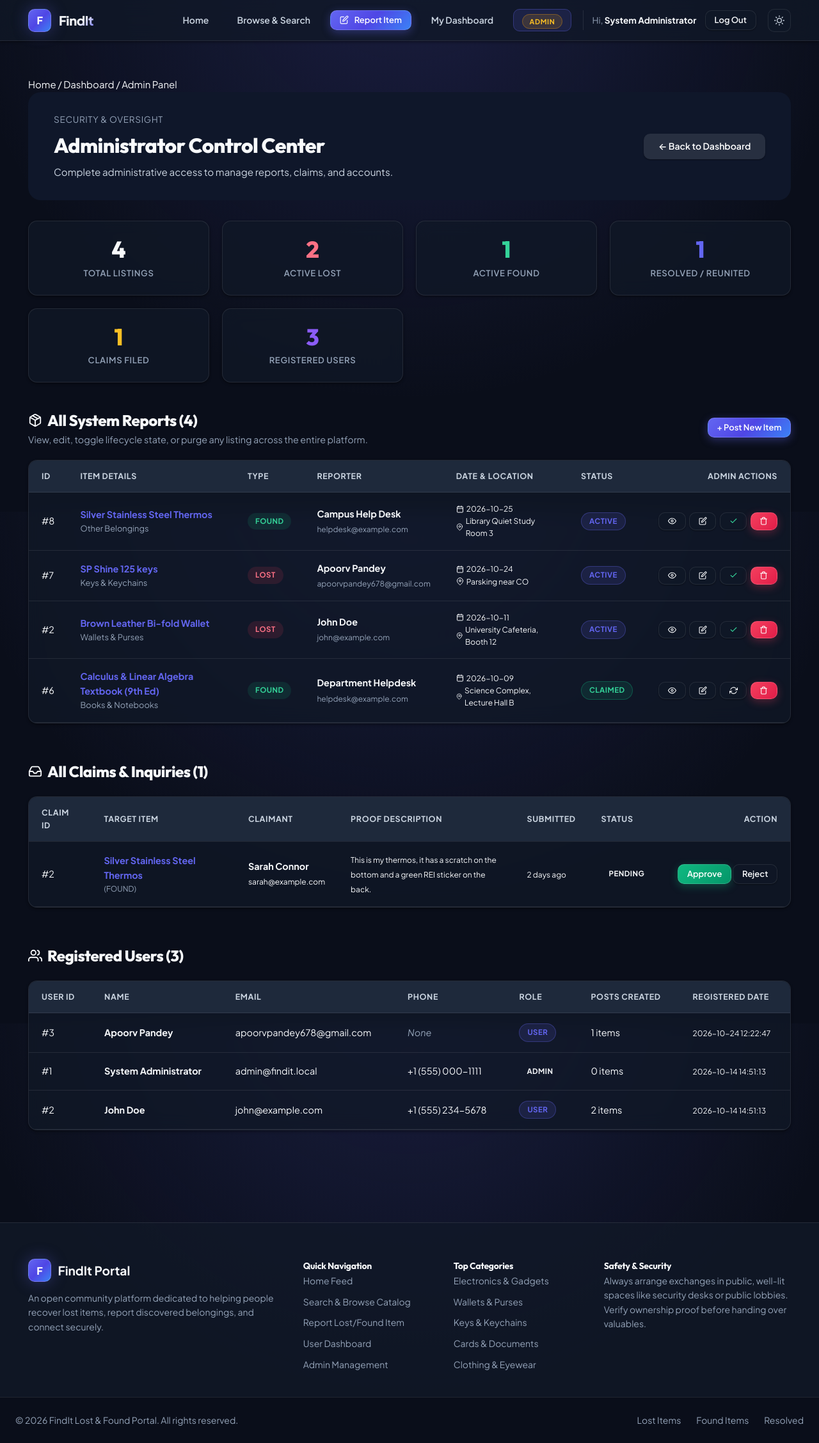
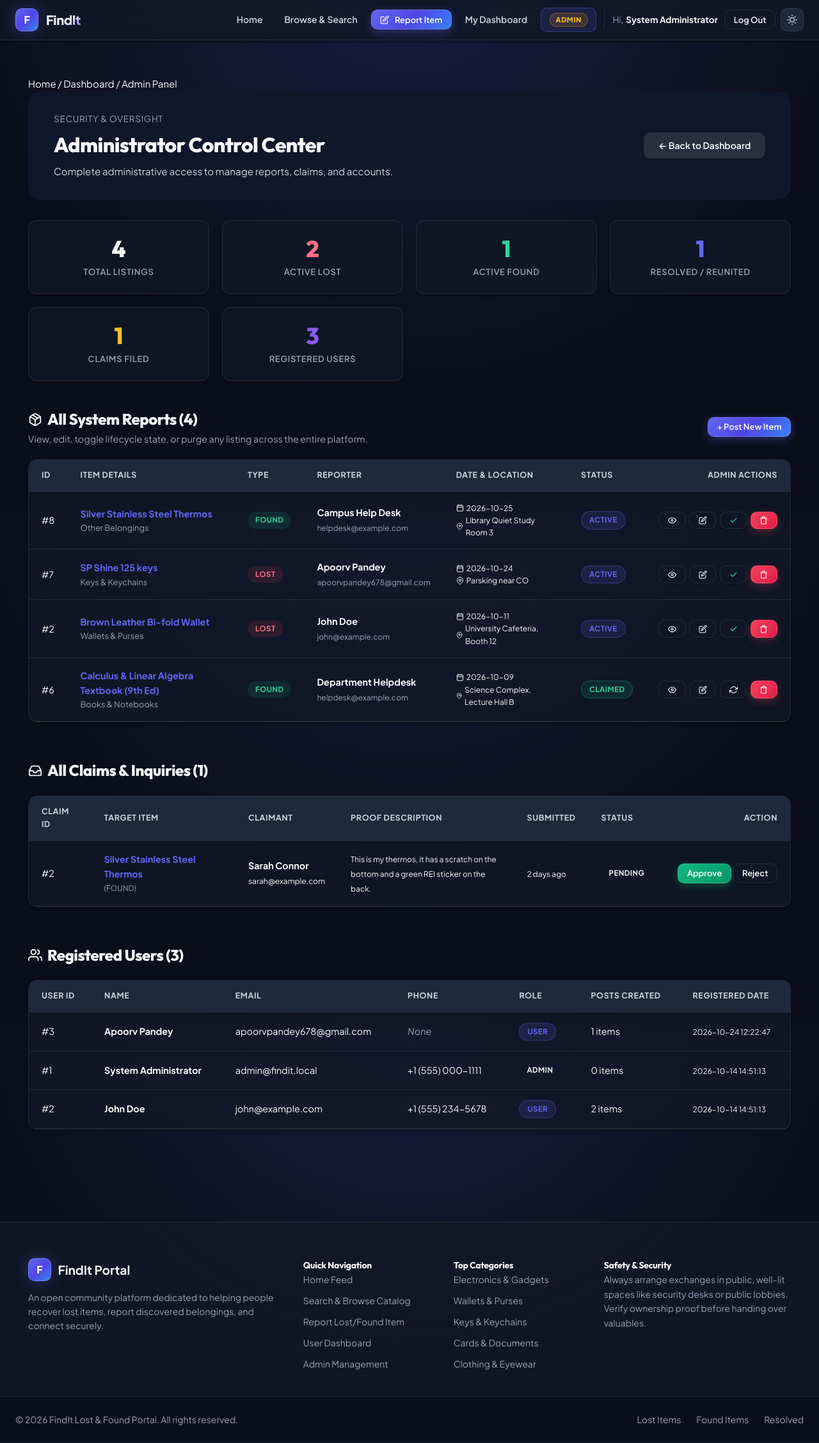
Before and after one commit to kevalpansuriya7868-lang/lost-and-found-final-WD-OEP, a PHP site: page /admin.php in a window 1280 px wide. Shown: the whole page at 64% size. After the commit the page ends 2228 px from the top, so only its background shows below. Run offline with PHP 8.4, Linux system fonts and the light colour scheme; a user stored in the database is signed in; data comes from the database, SQL or seed files in the repository.

Commit message:
Fix text contrast across cards/containers and refine top navigation layout

```diff
--- a/browse.html
+++ b/browse.html
@@ -66,7 +66,7 @@
         </div>
 
         <!-- Search & Filter Controls Card -->
-        <div style="background: #ffffff; border-radius: var(--radius-md); border: 1px solid var(--border-color); box-shadow: var(--shadow-xs); padding: 1.5rem; margin-bottom: 1.75rem;">
+        <div style="background: var(--bg-card); border-radius: var(--radius-md); border: 1px solid var(--border-color); box-shadow: var(--shadow-xs); padding: 1.5rem; margin-bottom: 1.75rem;">
             <h1 style="font-size: 1.35rem; font-weight: 700; margin-bottom: 1rem; color: var(--text-main);">
                 Search Database
             </h1>
--- a/browse.php
+++ b/browse.php
@@ -72,7 +72,7 @@ render_header('Search & Browse Catalog', 'browse');
     </div>
 
     <!-- Search & Filter Controls Card -->
-    <div style="background: #ffffff; border-radius: var(--radius-lg); border: 1px solid var(--border-color); box-shadow: var(--shadow-sm); padding: 1.75rem; margin-bottom: 2rem;">
+    <div style="background: var(--bg-card); border-radius: var(--radius-lg); border: 1px solid var(--border-color); box-shadow: var(--shadow-sm); padding: 1.75rem; margin-bottom: 2rem;">
         <h1 style="font-size: 1.75rem; font-weight: 800; margin-bottom: 1.25rem; display: flex; align-items: center; gap: 0.65rem;">
             <?= get_svg_icon('search', 'svg-icon', 24) ?> Search &amp; Filter Database
         </h1>
--- a/css/style.css
+++ b/css/style.css
@@ -237,12 +237,14 @@ img {
 }
 
 .nav-container {
-  max-width: 1240px;
+  max-width: 1400px;
+  width: 100%;
   margin: 0 auto;
-  padding: 0.85rem 1.5rem;
+  padding: 0.75rem 1.5rem;
   display: flex;
   justify-content: space-between;
   align-items: center;
+  gap: 1rem;
 }
 
 .logo {
@@ -253,6 +255,8 @@ img {
   font-weight: 800;
   color: var(--text-main);
   letter-spacing: -0.02em;
+  text-decoration: none;
+  flex-shrink: 0;
 }
 
 .logo-icon {
@@ -268,19 +272,35 @@ img {
   font-size: 1rem;
   box-shadow: var(--shadow-glow);
   border: 1px solid rgba(255, 255, 255, 0.2);
+  flex-shrink: 0;
 }
 
 .logo-text {
   background: linear-gradient(135deg, var(--text-main) 60%, var(--primary) 100%);
   -webkit-background-clip: text;
   -webkit-text-fill-color: transparent;
+  white-space: nowrap;
+}
+
+.nav-menu {
+  display: flex;
+  align-items: center;
 }
 
 .nav-links {
   display: flex;
   align-items: center;
-  gap: 1.15rem;
+  gap: 0.5rem;
   list-style: none;
+  margin: 0;
+  padding: 0;
+  flex-wrap: nowrap;
+}
+
+.nav-links > li {
+  display: flex;
+  align-items: center;
+  flex-shrink: 0;
 }
 
 .nav-link {
@@ -290,6 +310,12 @@ img {
   transition: var(--transition);
   padding: 0.45rem 0.8rem;
   border-radius: var(--radius-sm);
+  text-decoration: none;
+  white-space: nowrap;
+  display: inline-flex;
+  align-items: center;
+  gap: 0.4rem;
+  line-height: 1.25;
 }
 
 .nav-link:hover {
@@ -301,40 +327,58 @@ img {
   color: var(--primary);
   background: var(--primary-light);
   border: 1px solid var(--primary-border);
+  font-weight: 700;
 }
 
 .user-pill-container {
   display: flex;
   align-items: center;
-  gap: 0.85rem;
-  padding-left: 0.85rem;
+  gap: 0.65rem;
+  padding-left: 0.75rem;
+  margin-left: 0.25rem;
   border-left: 1px solid var(--border-color);
+  flex-shrink: 0;
+  white-space: nowrap;
 }
 
 .user-greeting {
   font-size: 0.85rem;
   color: var(--text-muted);
+  white-space: nowrap;
+  display: inline-flex;
+  align-items: center;
+  gap: 0.25rem;
 }
 
 .user-greeting strong {
   color: var(--text-main);
+  font-weight: 700;
+  max-width: 150px;
+  overflow: hidden;
+  text-overflow: ellipsis;
+  white-space: nowrap;
+  display: inline-block;
+  vertical-align: middle;
 }
 
 .admin-badge {
   background: rgba(245, 158, 11, 0.15);
   color: #fbbf24;
-  padding: 0.25rem 0.65rem;
+  padding: 0.2rem 0.55rem;
   border-radius: var(--radius-full);
   font-size: 0.68rem;
-  font-weight: 700;
+  font-weight: 800;
   letter-spacing: 0.06em;
   text-transform: uppercase;
   border: 1px solid rgba(245, 158, 11, 0.35);
+  display: inline-flex;
+  align-items: center;
+  line-height: 1.2;
 }
 
 /* Theme Toggle Button */
 .theme-toggle-btn {
-  background: var(--bg-card);
+  background: var(--bg-elevated);
   border: 1px solid var(--border-color);
   color: var(--text-secondary);
   width: 36px;
@@ -345,6 +389,7 @@ img {
   justify-content: center;
   cursor: pointer;
   transition: var(--transition);
+  flex-shrink: 0;
 }
 
 .theme-toggle-btn:hover {
@@ -395,6 +440,9 @@ html[data-theme="light"] .theme-icon-light { display: none; }
   border: 1px solid transparent;
   outline: none;
   line-height: 1.25;
+  white-space: nowrap;
+  flex-shrink: 0;
+  text-decoration: none;
 }
 
 .btn-primary {
--- a/dashboard.php
+++ b/dashboard.php
@@ -242,7 +242,7 @@ render_header('My Dashboard', 'dashboard');
                                     <?php endif; ?>
                                 </td>
                                 <td style="max-width: 320px;">
-                                    <div style="background: #f8fafc; padding: 0.6rem 0.8rem; border-radius: 6px; font-size: 0.9rem; border: 1px solid var(--border-color);">
+                                    <div style="background: var(--bg-elevated); color: var(--text-main); padding: 0.6rem 0.8rem; border-radius: 6px; font-size: 0.9rem; border: 1px solid var(--border-color);">
                                         <?= nl2br(htmlspecialchars($claim['claim_message'])) ?>
                                     </div>
                                 </td>
--- a/index.html
+++ b/index.html
@@ -232,8 +232,8 @@
         </section>
 
         <!-- Bottom CTA -->
-        <div style="text-align: center; margin-top: 3.5rem; padding: 2.25rem; background: #ffffff; border-radius: var(--radius-md); border: 1px solid var(--border-color); box-shadow: var(--shadow-xs);">
-            <h3 style="font-size: 1.3rem; font-weight: 700; margin-bottom: 0.4rem;">Need assistance locating an item?</h3>
+        <div style="text-align: center; margin-top: 3.5rem; padding: 2.25rem; background: var(--bg-card); border-radius: var(--radius-md); border: 1px solid var(--border-color); box-shadow: var(--shadow-xs);">
+            <h3 style="font-size: 1.3rem; font-weight: 700; margin-bottom: 0.4rem; color: var(--text-main);">Need assistance locating an item?</h3>
             <p style="color: var(--text-muted); font-size: 0.9rem; margin-bottom: 1.25rem;">Use advanced parameter filtering or file a verified report into the community registry.</p>
             <div style="display: flex; gap: 0.75rem; justify-content: center; flex-wrap: wrap;">
                 <a href="browse.html" class="btn btn-secondary btn-sm">Advanced Search</a>
--- a/index.php
+++ b/index.php
@@ -185,8 +185,8 @@ render_header('Home - Community Lost & Found');
     </div>
 
     <!-- Bottom Call-to-Action -->
-    <div style="text-align: center; margin-top: 3rem; padding: 2.5rem; background: #ffffff; border-radius: var(--radius-md); border: 1px solid var(--border-color); box-shadow: var(--shadow-sm);">
-        <h3 style="font-size: 1.5rem; font-weight: 800; margin-bottom: 0.5rem;">Can't find what you are looking for?</h3>
+    <div style="text-align: center; margin-top: 3rem; padding: 2.5rem; background: var(--bg-card); border-radius: var(--radius-md); border: 1px solid var(--border-color); box-shadow: var(--shadow-sm);">
+        <h3 style="font-size: 1.5rem; font-weight: 800; margin-bottom: 0.5rem; color: var(--text-main);">Can't find what you are looking for?</h3>
         <p style="color: var(--text-muted); margin-bottom: 1.5rem;">Use our multi-filter search catalog or report a missing belonging directly.</p>
         <div style="display: flex; gap: 1rem; justify-content: center; flex-wrap: wrap;">
             <a href="browse.php" class="btn btn-secondary">Open Advanced Search</a>
--- a/js/app.js
+++ b/js/app.js
@@ -416,7 +416,7 @@ function openItemDetailsModal(itemId) {
                 <p style="font-size: 0.9rem; line-height: 1.6; color: var(--text-main);">${escapeHtml(item.description)}</p>
             </div>
 
-            <div style="display: grid; grid-template-columns: 1fr 1fr; gap: 0.85rem; background: #f8fafc; padding: 1rem; border-radius: var(--radius-sm); margin-bottom: 1.5rem; border: 1px solid var(--border-color);">
+            <div style="display: grid; grid-template-columns: 1fr 1fr; gap: 0.85rem; background: var(--bg-elevated); padding: 1rem; border-radius: var(--radius-sm); margin-bottom: 1.5rem; border: 1px solid var(--border-color);">
                 <div>
                     <span style="font-size: 0.72rem; text-transform: uppercase; color: var(--text-muted); font-weight: 600; letter-spacing: 0.03em;">Location</span>
                     <p style="font-size: 0.875rem; font-weight: 500; color: var(--text-main);">${escapeHtml(item.location)}</p>
--- a/report.php
+++ b/report.php
@@ -270,7 +270,7 @@ render_header($pageTitle);
 
             <!-- Status Dropdown (Edit Mode Only) -->
             <?php if ($isEdit): ?>
-                <div class="form-group" style="background: #f8fafc; padding: 1.25rem; border-radius: var(--radius-md); border: 1px solid var(--border-color);">
+                <div class="form-group" style="background: var(--bg-elevated); padding: 1.25rem; border-radius: var(--radius-md); border: 1px solid var(--border-color);">
                     <label class="form-label" for="status">
                         Listing Lifecycle Status <span class="required">*</span>
                     </label>
@@ -341,7 +341,7 @@ render_header($pageTitle);
                     <label class="form-label">Photo Upload (Optional, max 5MB)</label>
 
                     <?php if (!empty($current_image) && file_exists(UPLOAD_DIR . $current_image)): ?>
-                        <div style="display: flex; gap: 1rem; align-items: center; margin-bottom: 0.85rem; background: #f8fafc; padding: 0.75rem 1rem; border-radius: var(--radius-sm); border: 1px solid var(--border-color);">
+                        <div style="display: flex; gap: 1rem; align-items: center; margin-bottom: 0.85rem; background: var(--bg-elevated); padding: 0.75rem 1rem; border-radius: var(--radius-sm); border: 1px solid var(--border-color);">
                             <img src="<?= UPLOAD_WEB_PATH . htmlspecialchars($current_image) ?>" alt="Current Image" style="width: 70px; height: 70px; object-fit: cover; border-radius: var(--radius-sm);">
                             <div>
                                 <span style="font-size: 0.85rem; font-weight: 600; color: var(--text-main);">Current Photo Attached</span>
```
Also changed, not shown: other parts of css/style.css (+184 -21 lines), item.php (+6 -6 lines).
